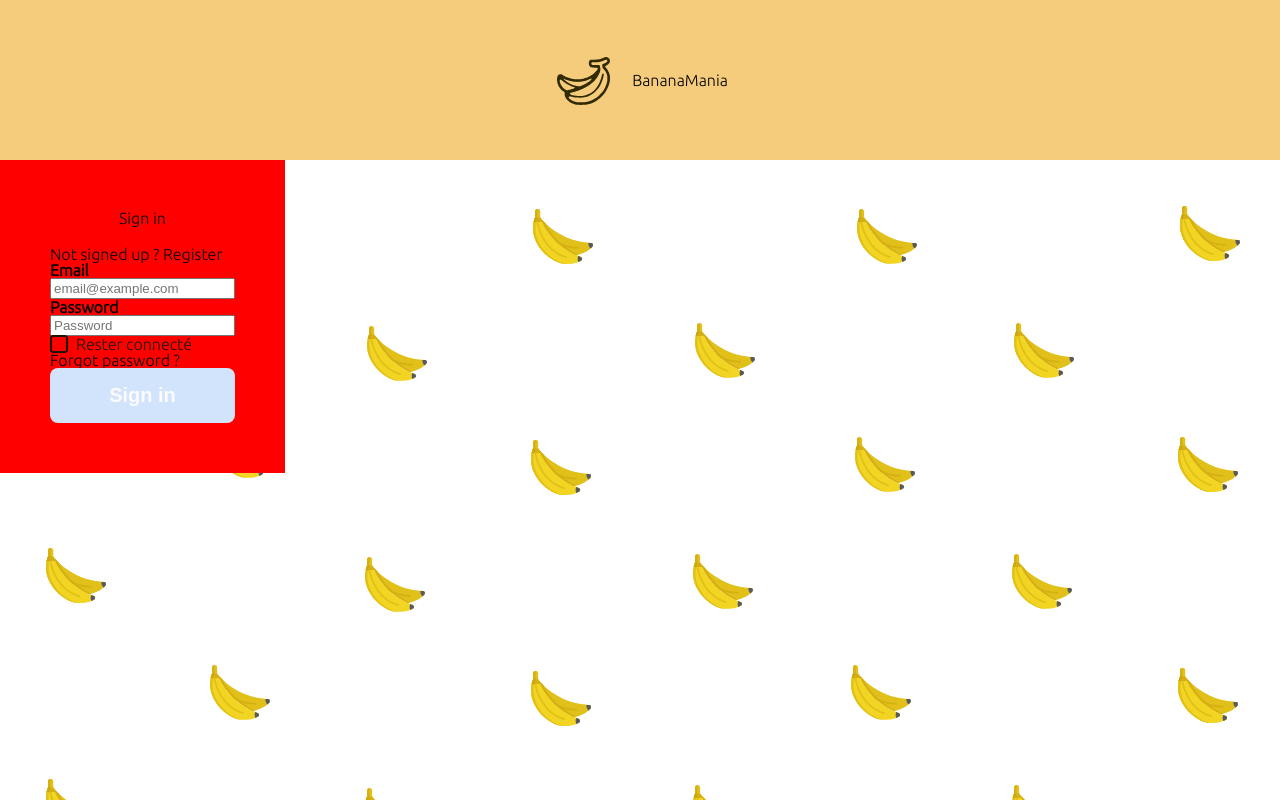
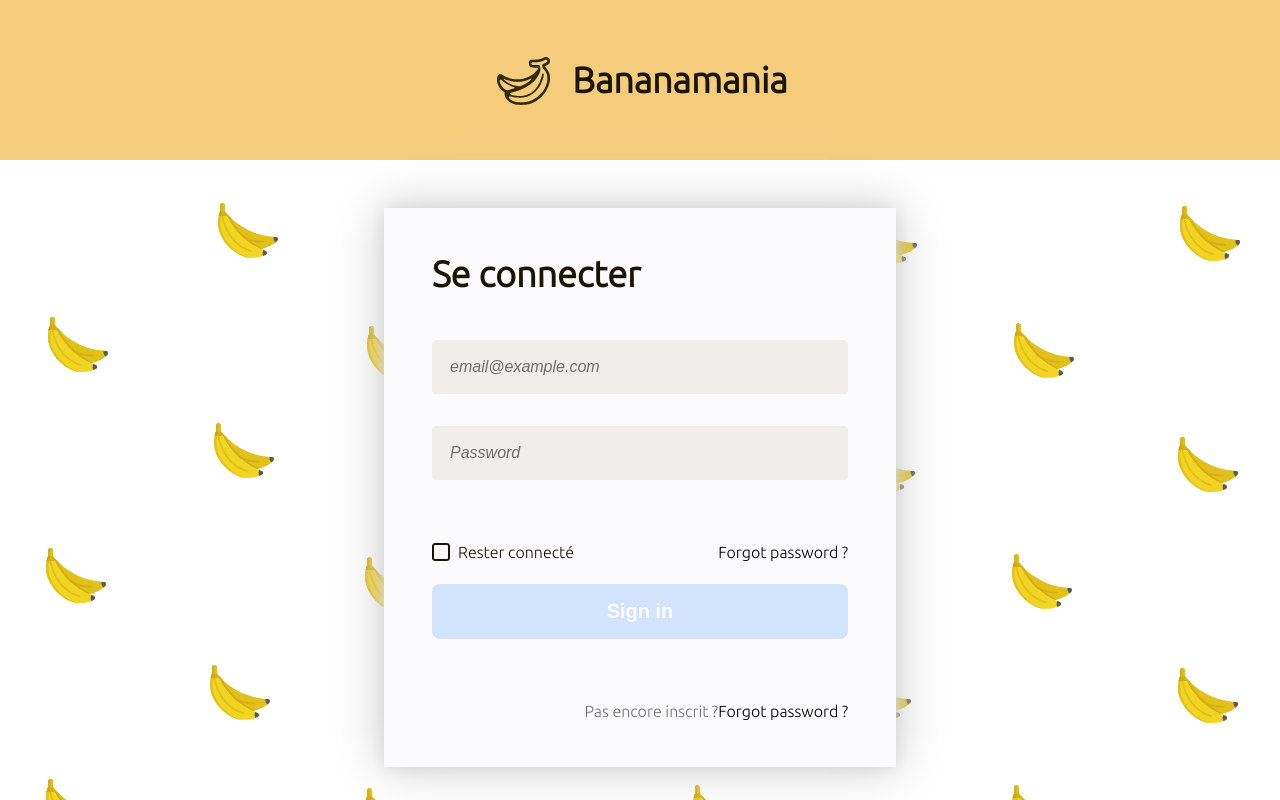
Before and after one commit to TristanLemire/DesginSystemHETIC, a React (Create React App) app: page / in a window 1280 px wide. Built offline with nearby package versions, Linux system fonts and the light colour scheme.

Commit message:
style formLogin

```diff
--- a/src/components/atoms/Button.js
+++ b/src/components/atoms/Button.js
@@ -2,9 +2,9 @@ import React from "react";
 import {
   colors,
   space,
-  font,
   radius,
   borderWidth,
+  fontType
 } from "../../styles/const.ts";
 import styled from "styled-components";
 
@@ -21,10 +21,13 @@ export const Button = ({ text, isDisabled, handleClick }) => {
 };
 
 const ButtonStyled = styled.button`
-  background: ${colors.secondary.light};
-  color: ${colors.background.white};
-  font-weight: ${font.weight.bold};
-  font-size: ${font.size.sm};
+  background: ${colors.secondary.base};
+  color: ${colors.font.white};
+  font-size: ${fontType.textButton.fontSize};
+  font-weight: ${fontType.textButton.fontWeight};
+  letter-spacing: ${fontType.textButton.letterSpacing};
+  line-height: ${fontType.textButton.lineHeight};
+  font-style: ${fontType.textButton.fontStyle};
   padding: ${space.base} 0;
   width: 100%;
   border: none;
--- a/src/components/atoms/CheckboxLabel.js
+++ b/src/components/atoms/CheckboxLabel.js
@@ -1,5 +1,5 @@
 import React from "react";
-import { colors, font } from "../../styles/const.ts";
+import { colors, fontType } from "../../styles/const.ts";
 import styled from "styled-components";
 
 export const CheckboxLabel = ({ label, name }) => {
@@ -7,9 +7,11 @@ export const CheckboxLabel = ({ label, name }) => {
 };
 
 const LabelWrapper = styled.label`
-  font-weight: bold;
   color: ${colors.font.dark};
-  font-weight: ${font.weight.regular};
-  font-size: ${font.size.xs};
+  font-size: ${fontType.regular.fontSize};
+  font-weight: ${fontType.regular.fontWeight};
+  letter-spacing: ${fontType.regular.letterSpacing};
+  line-height: ${fontType.regular.lineHeight};
+  font-style: ${fontType.regular.fontStyle};
   cursor: pointer;
 `;
--- a/src/components/atoms/Input.js
+++ b/src/components/atoms/Input.js
@@ -1,5 +1,6 @@
 import React from "react";
 import styled from "styled-components";
+import {colors, fontType, space, radius} from "../../styles/const"
 
 export const Input = ({ type, placeholder, callback }) => {
   return (
@@ -12,5 +13,25 @@ export const Input = ({ type, placeholder, callback }) => {
 };
 
 const InputWrapper = styled.input`
+  border-radius: ${radius.lg};
+  border-color: transparent;
+  background-color: ${colors.neutral.lighter};
   display: block;
+  padding: ${space.base};
+  width: 100%;
+  color: ${colors.font.dark};
+  font-size: ${fontType.regular.fontSize};
+  font-weight: ${fontType.regular.fontWeight};
+  letter-spacing: ${fontType.regular.letterSpacing};
+  line-height: ${fontType.regular.lineHeight};
+  font-style: ${fontType.regular.fontStyle};
+  ::placeholder,
+  ::-webkit-input-placeholder {
+    color: ${colors.font.grey};
+    font-size: ${fontType.input.fontSize};
+    font-weight: ${fontType.input.fontWeight};
+    letter-spacing: ${fontType.input.letterSpacing};
+    line-height: ${fontType.input.lineHeight};
+    font-style: ${fontType.input.fontStyle};
+  }
 `;
--- a/src/components/molecules/Logo.js
+++ b/src/components/molecules/Logo.js
@@ -1,13 +1,14 @@
 import React from "react";
 import styled from "styled-components";
 import logo from "../../assets/icons/bananamania-logo.svg";
-import { space } from "../../styles/const";
+import { space, fontType, colors } from "../../styles/const";
+import {Text} from "../atoms/Text"
 
 export const Logo = () => {
   return (
     <LogoWrapper>
       <IconWrapper src={logo} alt="Banana Mania logo" />
-      <h1>BananaMania</h1>
+      <Text tag="h1" type={fontType.title} color={colors.font.dark}>Bananamania</Text>
     </LogoWrapper>
   );
 };
--- a/src/components/organisms/Header.js
+++ b/src/components/organisms/Header.js
@@ -17,4 +17,5 @@ const HeaderWrapper = styled.header`
   align-content: center;
   background: ${colors.primary.base};
   padding: ${space.xxl} 0;
+  min-width: 375px;
 `;
--- a/src/components/organisms/LoginForm.js
+++ b/src/components/organisms/LoginForm.js
@@ -4,6 +4,8 @@ import { LabelCheckbox } from "../molecules/LabelCheckbox";
 import { LabelInput } from "../molecules/LabelInput";
 import { Button } from "../atoms/Button";
 import { isEmailValid } from "../../utils/regex";
+import {Text} from "../atoms/Text"
+import {colors, fontType, space} from "../../styles/const"
 
 export const LoginForm = () => {
   const [email, setEmail] = useState("");
@@ -64,48 +66,78 @@ export const LoginForm = () => {
 
   return (
     <LoginFormWrapper>
-      <FormTitle>Sign in</FormTitle>
-      <div>
-        Not signed up ? <a>Register</a>
-      </div>
+      <VerticalSpacing48>
+      <Text tag="h2" type={fontType.title} color={colors.font.dark}>Se connecter</Text>
+      </VerticalSpacing48>
       <form>
+        <VerticalSpacing32>
           <LabelInput
             type="email"
             placeholder="email@example.com"
-          label="Email"
             callback={updateEmail}
             error={userError}
           />
+        </VerticalSpacing32>
+        <VerticalSpacing64>
           <LabelInput
             type="password"
             placeholder="Password"
-          label="Password"
             callback={updatePassword}
             error={{}}
           />
+        </VerticalSpacing64>
+        <LoginOption>
           <LabelCheckbox
             label="Rester connecté"
             name="stayConnected"
           />
+          <span>Forgot password ?</span>
+        </LoginOption>
       </form>
-      <div>Forgot password ?</div>
+      <VerticalSpacing64>
         <Button
           text="Sign in"
           isDisabled={isSubmitDisabled}
           handleClick={handleFormSubmit}
-      ></Button>
+        />
+      </VerticalSpacing64>
+      <RegisterOption>
+        <Text tap="span" type={fontType.regular} color={colors.font.grey}>Pas encore inscrit ? </Text>
+        <span>Forgot password ?</span>
+      </RegisterOption>
     </LoginFormWrapper>
   );
 };
 
 const LoginFormWrapper = styled.div`
-  padding: 50px;
-  background-color: red;
-  display: inline-block;
+  padding: ${space.xxl};
+  background-color: ${colors.background.white};
+  max-width: 595px;
+  min-width: 375px;
+  width: 40%;
+  box-shadow: 0px 0px 46px #c8c8c8, 0px 0px 13px #e7e7e7;
 `;
 
-const FormTitle = styled.h2`
-  text-align: center;
-  width: 100%;
-  margin-bottom: 20px;
+const VerticalSpacing48 = styled.div`
+  margin-bottom: ${space.xxl}
 `;
+
+const LoginOption = styled.div`
+  display: flex;
+  flex-direction: row;
+  justify-content: space-between;
+  margin-bottom: ${space.md}
+`;
+
+const RegisterOption = styled.div`
+  display: flex;
+  justify-content: flex-end;
+`;
+
+const VerticalSpacing32 = styled.div`
+  margin-bottom: ${space.lg}
+`;
+
+const VerticalSpacing64 = styled.div`
+  margin-bottom: ${space.xxxl}
+`;
--- a/src/components/pages/LoginPage.js
+++ b/src/components/pages/LoginPage.js
@@ -3,12 +3,14 @@ import styled from "styled-components";
 import { Header } from "../organisms/Header";
 import logo from "../../assets/icons/banana-pattern.svg";
 import { LoginForm } from "../organisms/LoginForm";
-
+import {space} from "../../styles/const"
 export const LoginPage = () => {
   return (
     <Page>
       <Header />
-      <LoginForm />
+      <FormContainer>
+        <LoginForm />
+      </FormContainer>
     </Page>
   );
 };
@@ -18,3 +20,10 @@ const Page = styled.div`
   height: 100vh;
   background-position: center;
 `;
+
+const FormContainer = styled.div`
+  display: flex;
+  justify-content: center;
+  align-items: center;
+  margin-top: ${space.xxl};
+`;
--- a/src/styles/const.ts
+++ b/src/styles/const.ts
@@ -113,7 +113,7 @@ export const font: {
 
 export type fontStyleType = {
   fontSize: string;
-  fontWeight: number;
+  fontWeight: number ;
   letterSpacing: string;
   lineHeight: string;
   fontStyle: string;
```
Lines whose indentation alone changed are shown as unchanged.
